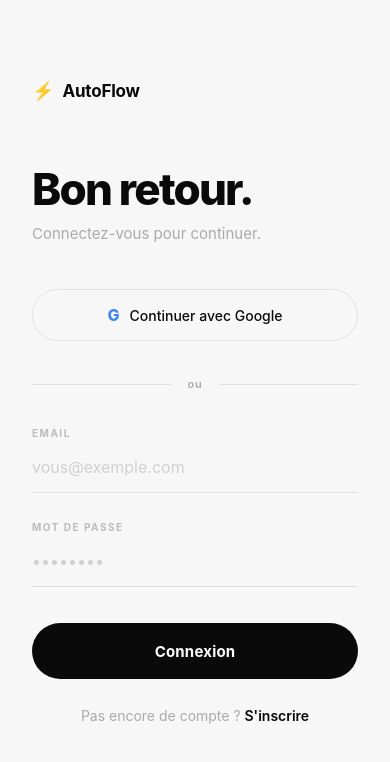
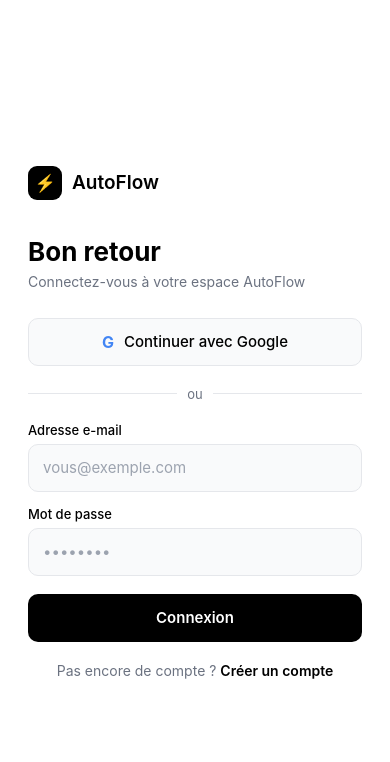
Before and after one commit to 1001franck/AutoFlow, a React Native app in the folder mobile/: screen /Login in a window 390 px wide. Shown: the top 762 px of the page. Built offline with nearby package versions, Linux system fonts and the light colour scheme.

Commit message:
feat: login mobile - alignement design web

```diff
--- a/mobile/src/screens/LoginScreen.tsx
+++ b/mobile/src/screens/LoginScreen.tsx
@@ -5,7 +5,6 @@ import {
   TextInput,
   TouchableOpacity,
   StyleSheet,
-  ScrollView,
   KeyboardAvoidingView,
   Platform,
   useColorScheme,
@@ -19,28 +18,17 @@ import * as WebBrowser from 'expo-web-browser';
 import type { RootStackParamList } from '../../App';
 import api, { setAccessToken } from '../api/client';
 
+// Même palette que le web
 const THEME = {
+  light: {
+    bg: '#ffffff', card: '#f9fafb', border: '#e5e7eb',
+    text: '#000000', muted: '#6b7280', placeholder: '#9ca3af',
+    btnBg: '#000000', btnText: '#ffffff',
+  },
   dark: {
-    bg: '#000000',
-    text: '#ffffff',
-    muted: '#4a4a4a',
-    label: '#333333',
-    line: '#1e1e1e',
-    placeholder: '#2e2e2e',
-    btnBg: '#ffffff',
-    btnText: '#000000',
-    googleBorder: '#1e1e1e',
-  },
-  light: {
-    bg: '#f7f7f7',
-    text: '#0a0a0a',
-    muted: '#aaaaaa',
-    label: '#bbbbbb',
-    line: '#dedede',
-    placeholder: '#d0d0d0',
-    btnBg: '#0a0a0a',
-    btnText: '#ffffff',
-    googleBorder: '#e0e0e0',
+    bg: '#0a0a0a', card: '#1a1a1a', border: '#2a2a2a',
+    text: '#ffffff', muted: '#9ca3af', placeholder: '#6b7280',
+    btnBg: '#ffffff', btnText: '#000000',
   },
 };
 
@@ -66,7 +54,7 @@ export function LoginScreen() {
       const { data } = await api.get<{ sessionId: string; url: string }>('/auth/google/mobile/init');
       const { sessionId, url } = data;
 
-      // 2. Ouvre la page Google dans un navigateur in-app (sans attendre la fermeture)
+      // 2. Ouvre la page Google dans un navigateur in-app
       WebBrowser.openBrowserAsync(url).catch(() => {});
 
       // 3. Poll toutes les secondes - le navigateur se ferme dès que l'auth est détectée
@@ -123,36 +111,35 @@ export function LoginScreen() {
 
   return (
     <KeyboardAvoidingView
-      style={[styles.root, { backgroundColor: c.bg }]}
+      style={[styles.container, { backgroundColor: c.bg }]}
       behavior={Platform.OS === 'ios' ? 'padding' : 'height'}
     >
       <StatusBar barStyle={dark ? 'light-content' : 'dark-content'} />
-      <ScrollView
-        contentContainerStyle={styles.scroll}
-        keyboardShouldPersistTaps="handled"
-        showsVerticalScrollIndicator={false}
-      >
-        {/* Marque en haut */}
-        <View style={styles.brand}>
-          <Text style={[styles.brandIcon, { color: c.text }]}>⚡</Text>
-          <Text style={[styles.brandName, { color: c.text }]}>AutoFlow</Text>
+
+      <View style={styles.inner}>
+        {/* Logo */}
+        <View style={styles.logoRow}>
+          <View style={[styles.logoBox, { backgroundColor: c.text }]}>
+            <Text style={styles.logoEmoji}>⚡</Text>
+          </View>
+          <Text style={[styles.logoName, { color: c.text }]}>AutoFlow</Text>
         </View>
 
-        {/* Titre principal */}
-        <Text style={[styles.heading, { color: c.text }]}>
-          {mode === 'login' ? 'Bon retour.' : 'Bienvenue.'}
+        {/* Titre */}
+        <Text style={[styles.title, { color: c.text }]}>
+          {mode === 'login' ? 'Bon retour' : 'Créer un compte'}
         </Text>
-        <Text style={[styles.sub, { color: c.muted }]}>
+        <Text style={[styles.subtitle, { color: c.muted }]}>
           {mode === 'login'
-            ? 'Connectez-vous pour continuer.'
-            : 'Créez votre compte en quelques secondes.'}
+            ? 'Connectez-vous à votre espace AutoFlow'
+            : 'Commencez à automatiser en quelques minutes'}
         </Text>
 
-        {/* Google */}
+        {/* Bouton Google */}
         <TouchableOpacity
-          style={[styles.googleBtn, { borderColor: c.googleBorder }]}
+          style={[styles.googleBtn, { backgroundColor: c.card, borderColor: c.border }]}
           onPress={handleGoogleSignIn}
-          activeOpacity={0.6}
+          activeOpacity={0.8}
           disabled={loading}
         >
           <Text style={styles.googleG}>G</Text>
@@ -161,15 +148,15 @@ export function LoginScreen() {
 
         {/* Séparateur */}
         <View style={styles.sep}>
-          <View style={[styles.sepLine, { backgroundColor: c.line }]} />
+          <View style={[styles.sepLine, { backgroundColor: c.border }]} />
           <Text style={[styles.sepText, { color: c.muted }]}>ou</Text>
-          <View style={[styles.sepLine, { backgroundColor: c.line }]} />
+          <View style={[styles.sepLine, { backgroundColor: c.border }]} />
         </View>
 
-        {/* Champ email */}
-        <Text style={[styles.label, { color: c.label }]}>EMAIL</Text>
+        {/* Label + champ email */}
+        <Text style={[styles.fieldLabel, { color: c.text }]}>Adresse e-mail</Text>
         <TextInput
-          style={[styles.input, { borderBottomColor: c.line, color: c.text }]}
+          style={[styles.input, { backgroundColor: c.card, borderColor: c.border, color: c.text }]}
           placeholder="vous@exemple.com"
           placeholderTextColor={c.placeholder}
           value={email}
@@ -179,10 +166,10 @@ export function LoginScreen() {
           autoComplete="email"
         />
 
-        {/* Champ mot de passe */}
-        <Text style={[styles.label, { color: c.label, marginTop: 28 }]}>MOT DE PASSE</Text>
+        {/* Label + champ mot de passe */}
+        <Text style={[styles.fieldLabel, { color: c.text }]}>Mot de passe</Text>
         <TextInput
-          style={[styles.input, { borderBottomColor: c.line, color: c.text }]}
+          style={[styles.input, { backgroundColor: c.card, borderColor: c.border, color: c.text }]}
           placeholder="••••••••"
           placeholderTextColor={c.placeholder}
           value={password}
@@ -193,16 +180,16 @@ export function LoginScreen() {
 
         {error ? <Text style={styles.error}>{error}</Text> : null}
 
-        {/* Bouton pill */}
+        {/* Bouton principal */}
         <TouchableOpacity
-          style={[styles.pill, { backgroundColor: c.btnBg, marginTop: error ? 20 : 36 }]}
+          style={[styles.submitBtn, { backgroundColor: c.btnBg }]}
           onPress={handleSubmit}
           activeOpacity={0.85}
           disabled={loading}
         >
           {loading
             ? <ActivityIndicator color={c.btnText} />
-            : <Text style={[styles.pillText, { color: c.btnText }]}>
+            : <Text style={[styles.submitLabel, { color: c.btnText }]}>
                 {mode === 'login' ? 'Connexion' : 'Créer mon compte'}
               </Text>}
         </TouchableOpacity>
@@ -215,52 +202,53 @@ export function LoginScreen() {
           <Text style={[styles.toggleText, { color: c.muted }]}>
             {mode === 'login' ? 'Pas encore de compte ? ' : 'Déjà un compte ? '}
             <Text style={{ color: c.text, fontWeight: '600' }}>
-              {mode === 'login' ? "S'inscrire" : 'Se connecter'}
+              {mode === 'login' ? 'Créer un compte' : 'Se connecter'}
             </Text>
           </Text>
         </TouchableOpacity>
-      </ScrollView>
+      </View>
     </KeyboardAvoidingView>
   );
 }
 
 const styles = StyleSheet.create({
-  root: { flex: 1 },
-  scroll: { flexGrow: 1, paddingHorizontal: 32, paddingTop: 80, paddingBottom: 48 },
+  container: { flex: 1 },
+  inner: { flex: 1, paddingHorizontal: 28, justifyContent: 'center' },
 
-  brand: { flexDirection: 'row', alignItems: 'center', gap: 8, marginBottom: 64 },
-  brandIcon: { fontSize: 18 },
-  brandName: { fontSize: 17, fontWeight: '700', letterSpacing: -0.2 },
+  logoRow: { flexDirection: 'row', alignItems: 'center', gap: 10, marginBottom: 36 },
+  logoBox: { width: 34, height: 34, borderRadius: 9, alignItems: 'center', justifyContent: 'center' },
+  logoEmoji: { fontSize: 17 },
+  logoName: { fontSize: 19, fontWeight: '600' },
 
-  heading: { fontSize: 44, fontWeight: '800', letterSpacing: -1.8, lineHeight: 48, marginBottom: 10 },
-  sub: { fontSize: 15, lineHeight: 22, marginBottom: 44 },
+  title: { fontSize: 26, fontWeight: '700', marginBottom: 6 },
+  subtitle: { fontSize: 14, marginBottom: 28 },
 
   googleBtn: {
-    height: 52, borderRadius: 26, borderWidth: 1,
+    height: 48, borderWidth: 1, borderRadius: 10,
     flexDirection: 'row', alignItems: 'center', justifyContent: 'center',
-    gap: 10, marginBottom: 36,
+    gap: 10, marginBottom: 20,
   },
-  googleG: { fontSize: 16, fontWeight: '800', color: '#4285F4' },
-  googleLabel: { fontSize: 14, fontWeight: '500' },
+  googleG: { fontSize: 16, fontWeight: '700', color: '#4285F4' },
+  googleLabel: { fontSize: 15, fontWeight: '500' },
 
-  sep: { flexDirection: 'row', alignItems: 'center', gap: 16, marginBottom: 36 },
+  sep: { flexDirection: 'row', alignItems: 'center', gap: 10, marginBottom: 20 },
   sepLine: { flex: 1, height: 1 },
-  sepText: { fontSize: 11, fontWeight: '600', letterSpacing: 0.8 },
+  sepText: { fontSize: 13 },
 
-  label: { fontSize: 10, fontWeight: '700', letterSpacing: 1.5, marginBottom: 10 },
+  fieldLabel: { fontSize: 13, fontWeight: '500', marginBottom: 6 },
   input: {
-    height: 44, borderBottomWidth: 1,
-    fontSize: 16, paddingBottom: 8, paddingHorizontal: 0,
+    height: 48, borderWidth: 1, borderRadius: 10,
+    paddingHorizontal: 14, fontSize: 15, marginBottom: 14,
   },
 
-  error: { fontSize: 13, color: '#ef4444', marginTop: 16 },
+  error: { fontSize: 13, color: '#ef4444', marginBottom: 10 },
 
-  pill: {
-    height: 56, borderRadius: 28,
-    alignItems: 'center', justifyContent: 'center',
+  submitBtn: {
+    height: 48, borderRadius: 10,
+    alignItems: 'center', justifyContent: 'center', marginTop: 4,
   },
-  pillText: { fontSize: 15, fontWeight: '700', letterSpacing: 0.2 },
+  submitLabel: { fontSize: 15, fontWeight: '600' },
 
-  toggle: { marginTop: 28, alignItems: 'center' },
+  toggle: { marginTop: 20, alignItems: 'center' },
   toggleText: { fontSize: 14 },
 });
```
